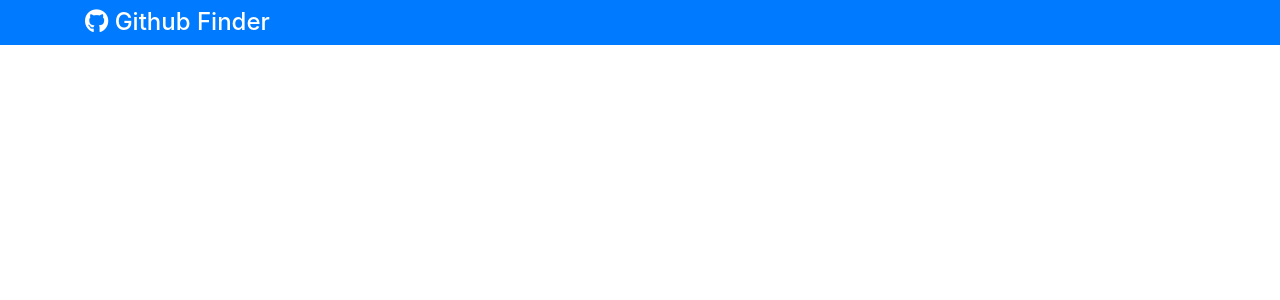
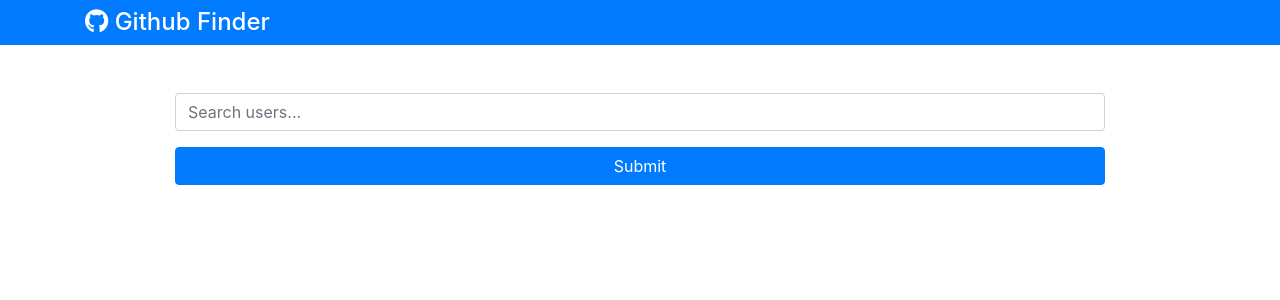
Before and after one commit to fullstack-dev3/git-users-search, a React (Create React App) app: page / in a window 1280 px wide. Shown: the top 300 px of the page. Built offline with nearby package versions, Linux system fonts and the light colour scheme.

Commit message:
Add Search section

```diff
--- a/src/App.js
+++ b/src/App.js
@@ -1,11 +1,59 @@
 import React, { Component } from "react";
+import axios from "axios";
 import "bootstrap/dist/css/bootstrap.min.css";
 import Navbar from "./components/Navbar";
+import Search from "./components/Search";
+
 export class App extends Component {
+  constructor(props) {
+    super(props);
+
+    this.state = {
+      alert: null,
+      loading: false,
+      users: [],
+    }
+  }
+
+  showAlert = (msg, type) => {
+    this.setState({
+      alert: { msg, type }
+    });
+
+    setTimeout(() => this.alert = null, 5000);
+  };
+
+  searchUsers = async (query) => {
+    this.loading = true;
+
+    const res = await axios.get(`https://api.github.com/search/users?q=${query}`);
+
+    this.users = res.data?.items;
+    this.loading = false;
+  };
+
   render() {
+    const {
+      alert
+    } = this.state;
+
     return (
       <div className="App">
         <Navbar icon="fab fa-github" title="Github Finder" />
+
+        <div className="mt-5 col-md-9" style={{ margin: "auto" }}>
+          {alert !== null && (
+            <div className={`alert alert-${alert.type}`}>
+              <i className="fas fa-info-circle" />{' '}
+              {alert.msg}
+            </div>
+          )}
+
+          <Search
+            setAlert={this.showAlert}
+            searchUsers={this.searchUsers}
+          />
+        </div>
       </div>
     );
   }
--- /dev/null
+++ b/src/components/Search.js
@@ -0,0 +1,47 @@
+import React, { useState } from "react";
+import PropTypes from "prop-types";
+
+const Search = ({ setAlert, searchUsers }) => {
+  const [text, setText] = useState('');
+
+  const onSubmit = e => {
+    e.preventDefault();
+
+    if (text === "") {
+      setAlert("Please enter something", "secondary");
+    } else {
+      searchUsers(text);
+      setText('');
+    }
+  };
+
+  const onChange = e => {
+    setText(e.target.value);
+  };
+
+  return (
+    <form onSubmit={onSubmit}>
+      <div className="form-group">
+        <input
+          type="text"
+          name="text"
+          className="form-control"
+          placeholder="Search users..."
+          value={text}
+          onChange={onChange}
+        />
+      </div>
+
+      <button type="submit" className="btn btn-primary btn-block">
+        Submit
+      </button>
+    </form>
+  );
+}
+
+Search.propTypes = {
+  setAlert: PropTypes.func.isRequired,
+  searchUsers: PropTypes.func.isRequired,
+};
+
+export default Search;
```
